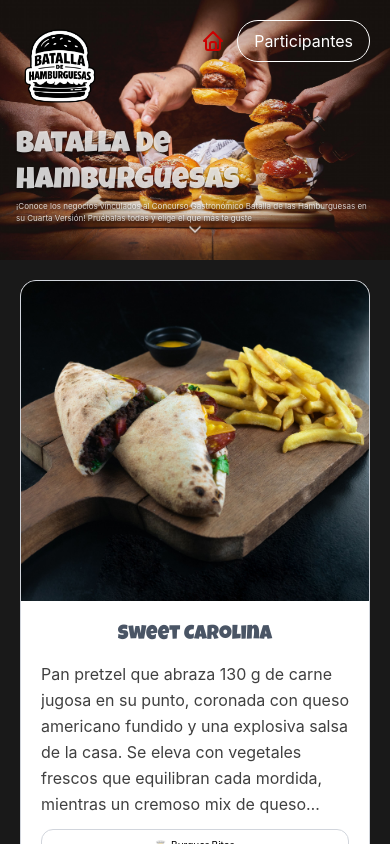
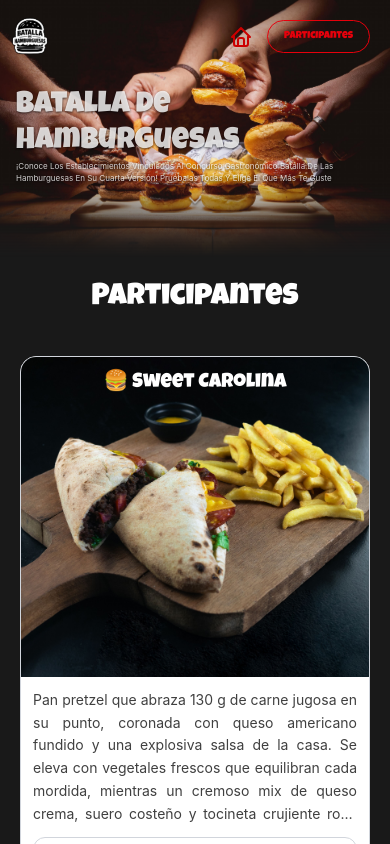
Before and after one commit to DavidMunozBedoya/Frontend-Batalla, a React (Vite) app: page /home in a window 390 px wide. Shown: the top 844 px of the page. Built offline with nearby package versions, Linux system fonts and the light colour scheme.

Commit message:
refactorizacion de las vistas y nombres semanticos de los archivos para legibilidad

```diff
--- a/src/components/CardProduct.jsx
+++ b/src/components/ParticipantInfoCard.jsx
@@ -1,25 +1,24 @@
 import { Link } from "wouter";
 
-export default function CardProduct({ item }) {
+export default function ParticipantInfoCard({ item }) {
    return (
       <Link
          href={`/participante/${item.id}`}
          className="flex flex-col border border-gray-300 rounded-2xl overflow-hidden bg-white transition-all duration-100 hover:-translate-y-2"
       >
-         <div className="w-full h-80 overflow-hidden">
+         <div className="relative w-full h-80 overflow-hidden">
             <img
                className="w-full h-full object-cover object-center  transition-transform duration-300 group-hover:scale-105"
                src={item.url_image}
                alt={`Foto de ${item.productName}`}
                loading="lazy"
             />
+            <h2 className="absolute top-3 left-0 right-0 z-20 text-xl text-white text-center font-luckiest">
+               🍔 {item.productName}
+            </h2>
          </div>
-         <div className="p-5 flex flex-col gap-3 flex-1">
-            <h2 className="text-xl font-luckiest text-gray-600 text-center">
-               {item.productName}
-            </h2>
-
-            <p className="leading-relaxed line-clamp-6 text-neutral-700">
+         <div className="p-3 flex flex-col gap-3 text-justify">
+            <p className="leading-relaxed line-clamp-6 text-neutral-700 text-sm">
                {item.description}
             </p>
             <div className="mt-auto flex flex-col md:flex-row justify-evenly gap-2 text-black text-[10px]">
--- a/src/index.css
+++ b/src/index.css
@@ -2,6 +2,7 @@
 
 * {
    scrollbar-width: none;
+   scroll-behavior: smooth;
 }
 
 html,
--- a/src/pages/AlternativePage.jsx
+++ /dev/null
@@ -1,52 +0,0 @@
-import { IconDown, IconHome } from "../assets/icons/tablerIcons";
-import { motion } from "motion/react";
-import { data } from "../data/data";
-import CardProduct from "../components/CardProduct";
-
-export default function AlternativePage() {
-   return (
-      <div className="min-w-full min-h-screen bg-cover bg-black/90">
-         <header className="relative">
-            <img className="absolute top-0 left-0 size-30 mt-1.5" src="/logo.webp" alt="" />
-            <div className="relative flex justify-end z-10">
-               <nav className="fixed flex items-center p-5 space-x-3">
-                  <a href="#"><IconHome /></a>
-                  <a className="border rounded-full text-white px-4 py-2 bg-transparent" href="#">Participantes</a>
-               </nav>
-            </div>
-            <div className="w-full">
-               <img src="/pexels-juan-santos-1351708581-25684786.jpg" alt="imagen_batalla" />
-            </div>
-            <motion.div
-               initial={{ opacity: 0, y: -60 }}
-               animate={{ opacity: 1, y: 0 }}
-               transition={{ duration: 6, ease: "linear" }}
-               className="absolute bottom-0 left-0 md:bottom-10 md:left-0 text-white/80 p-4 md:p-8 drop-shadow-[0_1.2px_1.2px_rgba(0,0,0,0.8)]">
-               <h1 className="text-3xl md:text-8xl font-luckiest">Batalla de Hamburguesas</h1>
-               <p className="text-[8px] md:text-xl ">¡Conoce los negocios vinculados al Concurso Gastronómico Batalla de las Hamburguesas en su Cuarta Versión! Pruébalas todas y elige el que más te guste</p>
-               <div className="flex justify-center animate-bounce">
-                  <IconDown />
-               </div>
-            </motion.div>
-         </header>
-         <main className="w-full text-white p-5">
-            <div className="">
-               {data.length > 0 ? (
-                  <div className="grid grid-cols-1 sm:grid-cols-2 lg:grid-cols-3 gap-4 md:gap-6 lg:gap-8">
-                     {data.map((item) => (
-                        <CardProduct key={item.id} item={item} />
-                     ))}
-                  </div>
-               ) : (
-                  <p className="text-center text-white/90 text-lg font-medium">
-                     No hay productos disponibles en este momento.
-                  </p>
-               )}
-            </div>
-         </main>
-         <footer className="text-white p-5">
-            <h1 className="text-center">pie de pagina</h1>
-         </footer>
-      </div>
-   )
-}
--- a/src/pages/EndingPage.jsx
+++ b/src/pages/AppreciationPage.jsx
@@ -1,7 +1,7 @@
 import { CircleCheck } from "../assets/icons/tablerIcons";
 import Button from "../components/Button";
 
-export default function EndingPage() {
+export default function AppreciationPage() {
    return (
       <div className="min-h-screen bg-white flex flex-col">
          <main className="flex-1 flex flex-col items-center text-center px-6 p-5">
@@ -38,7 +38,9 @@
          </main>
 
          <footer className="fixed bottom-0 left-0 right-0 bg-white/95 py-2 text-[10px] text-center text-neutral-500">
-            <strong>®2026</strong> Todos los derechos reservados
+            <p>
+               <strong>®2026</strong> Todos los derechos reservados
+            </p>
          </footer>
       </div>
    )
--- /dev/null
+++ b/src/pages/IndexPage.jsx
@@ -0,0 +1,55 @@
+import { IconDown, IconHome } from "../assets/icons/tablerIcons";
+import { motion } from "motion/react";
+import { data } from "../data/data";
+import ParticipantInfoCard from "../components/ParticipantInfoCard";
+
+export default function IndexPage() {
+   return (
+      <div className="min-w-full min-h-screen bg-black/90">
+         <header className="relative z-5">
+            <img className="fixed size-15 lg:size-20 mt-1.5" src="/logo.webp" alt="" />
+            <div className="relative flex justify-end">
+               <nav className="fixed flex items-center p-5 space-x-3">
+                  <a className="hover:border-2 border-red-600 rounded-full p-0.5" href="#"><IconHome /></a>
+                  <a className="border hover:border-2 rounded-full font-luckiest text-[10px] text-red-600 px-4 py-2 bg-transparent"/*  href="#main" */>Participantes</a>
+               </nav>
+            </div>
+         </header>
+         <div className="relative max-h-160 mx-auto mask-b-from-70% mask-b-to-99% border-white">
+            <img className="w-full object-cover" src="/pexels-juan-santos-1351708581-25684786.jpg" alt="imagen_batalla" />
+            <motion.div
+               initial={{ opacity: 0, y: 20 }}
+               animate={{ opacity: 1, y: 0 }}
+               transition={{ duration: 4, ease: "linear" }}
+               className="absolute bottom-0 left-0 md:bottom-10 md:left-0 text-white/80 p-4 md:p-8 drop-shadow-[0_1.2px_1.2px_rgba(0,0,0,0.8)]">
+               <h1 className="text-3xl md:text-8xl font-luckiest">Batalla de Hamburguesas</h1>
+               <p className="text-[8px] md:text-xl capitalize ">¡Conoce los establecimientos vinculados al Concurso Gastronómico Batalla de las Hamburguesas en su Cuarta Versión! Pruébalas todas y elige el que más te guste</p>
+               <div className="flex justify-center animate-bounce p-5">
+                  <IconDown />
+               </div>
+            </motion.div>
+         </div>
+         <main id="main" className="w-full text-white p-5">
+            <div className="">
+               <h2 className="text-3xl pb-10 capitalize text-center font-luckiest ">participantes</h2>
+               {data.length > 0 ? (
+                  <div className="grid grid-cols-1 sm:grid-cols-2 lg:grid-cols-4 gap-3 md:gap-6 lg:gap-8">
+                     {data.map((item) => (
+                        <ParticipantInfoCard key={item.id} item={item} />
+                     ))}
+                  </div>
+               ) : (
+                  <p className="text-center text-white/90 text-lg font-medium">
+                     No hay productos disponibles en este momento.
+                  </p>
+               )}
+            </div>
+         </main>
+         <footer className="relative text-white font-luckiest pt-15 bg-black/50">
+            <h2 className="text-center font-light">Sponsors</h2>
+            <img src="./patrocinadores.webp" alt="patrocinadores" />
+
+         </footer>
+      </div>
+   )
+}
--- a/src/pages/MainPage.jsx
+++ b/src/pages/MainPage.jsx
@@ -1,4 +1,4 @@
-import CardProduct from "../components/CardProduct";
+import ParticipantInfoCard from "../components/ParticipantInfoCard";
 import { data } from "../data/data";
 
 export default function MainPage() {
@@ -21,7 +21,7 @@
             {data.length > 0 ? (
                <div className="grid grid-cols-1 sm:grid-cols-2 lg:grid-cols-3 gap-4 md:gap-6 lg:gap-8">
                   {data.map((item) => (
-                     <CardProduct key={item.id} item={item} />
+                     <ParticipantInfoCard key={item.id} item={item} />
                   ))}
                </div>
             ) : (
--- a/src/routes/AppRouter.jsx
+++ b/src/routes/AppRouter.jsx
@@ -3,11 +3,10 @@
 import { useAuthStore } from "../stores/useAuthStore"
 import { PublicRoutes } from "./PublicRoutes";
 import { NotFound } from "../components/NotFound";
-import MainPage from "../pages/MainPage";
-import ProductPage from "../pages/ProductPage";
 import PolicyPage from "../pages/PolicyPage";
-import EndingPage from "../pages/EndingPage";
-import AlternativePage from "../pages/AlternativePage";
+import IndexPage from "../pages/IndexPage";
+import AppreciationPage from "../pages/AppreciationPage";
+import ParticipantVotePage from "../pages/ParticipantVotePage";
 
 export const AppRouter = () => {
 
@@ -20,20 +19,20 @@
 
    return (
       <Switch>
+
          <Route path="/">
             <Redirect to="/home" />
          </Route>
 
          <Route path="/home" children={
             <PublicRoutes auth={isAuth}>
-               {/* <MainPage /> */}
-               <AlternativePage />
+               <IndexPage />
             </PublicRoutes>
          } />
 
          <Route path="/participante/:id" children={
             <PublicRoutes auth={isAuth}>
-               <ProductPage />
+               <ParticipantVotePage />
             </PublicRoutes>
          } />
 
@@ -45,7 +44,7 @@
 
          <Route path="/agradecimientos" children={
             <PublicRoutes auth={isAuth}>
-               <EndingPage />
+               <AppreciationPage />
             </PublicRoutes>
          } />
 
```
Also changed, not shown: src/pages/ParticipantVotePage.jsx (renamed from src/pages/ProductPage.jsx, +10 -10 lines).
